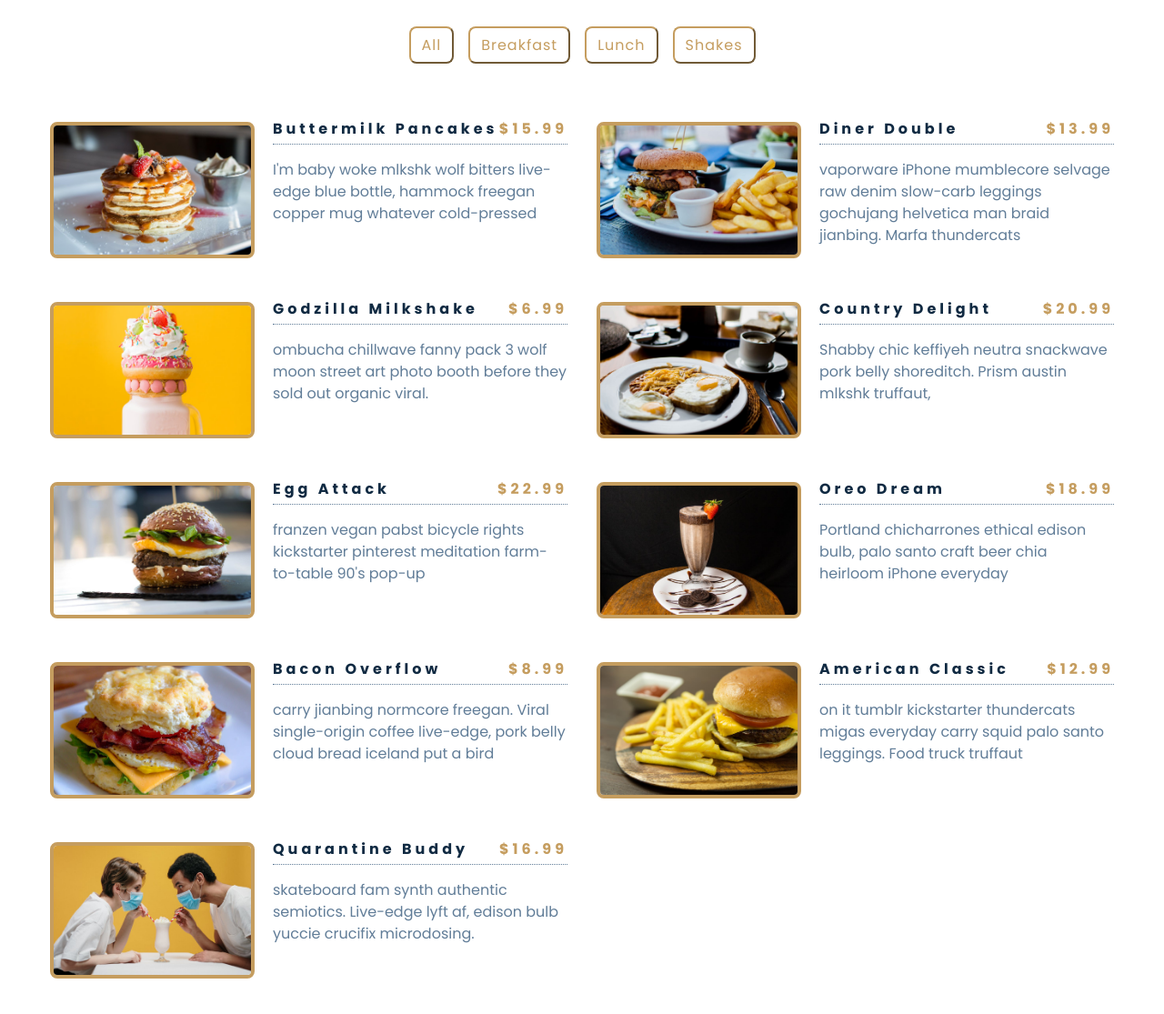
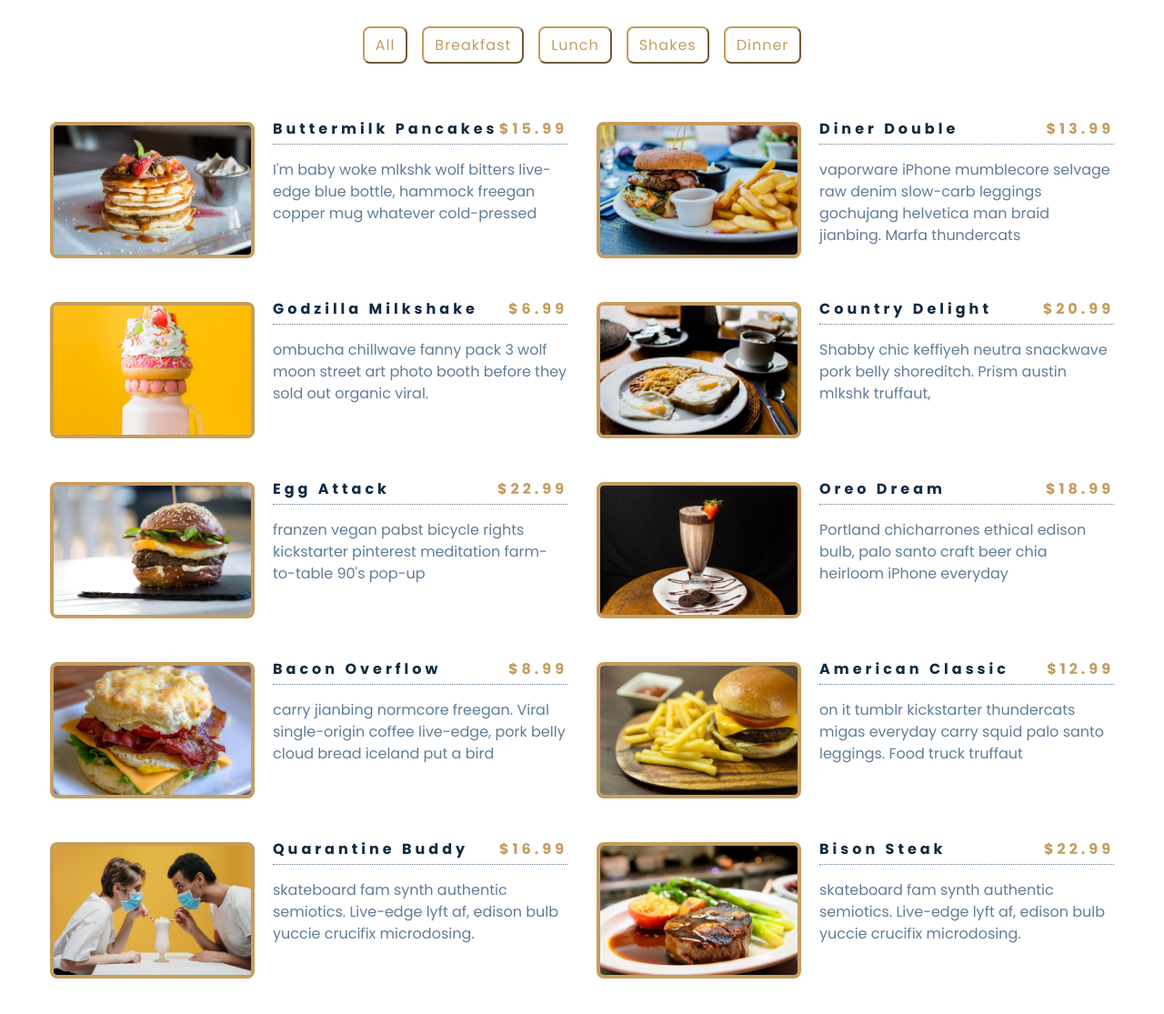
Before and after one commit to zabihhaqqani/Menu, a plain HTML site: page index.html in a window 1280 px wide. Shown: the part 139-1254 px from the top of the page at 91% size. Drawn offline with Linux system fonts and the light colour scheme.

Commit message:
initial commit

```diff
--- a/app.js
+++ b/app.js
@@ -69,50 +69,28 @@ const menu = [{
     price: 16.99,
     img: "./images/item-9.jpeg",
     desc: `skateboard fam synth authentic semiotics. Live-edge lyft af, edison bulb yuccie crucifix microdosing.`,
-  }
+  },
+  {
+    id: 10,
+    title: "bison steak",
+    category: "dinner",
+    price: 22.99,
+    img: "./images/item-10.jpeg",
+    desc: `skateboard fam synth authentic semiotics. Live-edge lyft af, edison bulb yuccie crucifix microdosing.`,
+  },
 ];
-
 // get parent element
 const sectionCenter = document.querySelector(".section-center");
 const btnContainer = document.querySelector(".btn-container");
-const filterBtns = document.querySelectorAll(".filter-btn");
 // display all items when page loads
-
 window.addEventListener("DOMContentLoaded", function () {
   diplayMenuItems(menu);
-});
-
-filterBtns.forEach(function (btn) {
-  //for each is used to iterate over array
-  btn.addEventListener("click", function (e) {
-
-
-    const category = e.currentTarget.dataset.id;
-    //create new array
-    const menuCategory = menu.filter(function (menuItem) {
-
-
-      if (menuItem.category === category) {
-
-        return menuItem;
-
-      }
-    });
-
-    if (category === "all") {
-      diplayMenuItems(menu);
-    } else {
-      diplayMenuItems(menuCategory);
-
-    }
-  });
-
-
+  displayMenuButtons();
 });
 
 function diplayMenuItems(menuItems) {
   let displayMenu = menuItems.map(function (item) {
-
+    // console.log(item);
 
     return `<article class="menu-item">
           <img src=${item.img} alt=${item.title} class="photo" />
@@ -128,7 +106,48 @@ function diplayMenuItems(menuItems) {
         </article>`;
   });
   displayMenu = displayMenu.join("");
-
+  // console.log(displayMenu);
 
   sectionCenter.innerHTML = displayMenu;
 }
+
+function displayMenuButtons() {
+  const categories = menu.reduce(
+    function (values, item) {
+      if (!values.includes(item.category)) {
+        values.push(item.category);
+      }
+      return values;
+    },
+    ["all"]
+  );
+  const categoryBtns = categories.map(function (category) {
+      return `<button type="button" class="filter-btn" data-id=${category}>
+          ${category}
+        </button>`;
+    })
+    .join("");
+
+  btnContainer.innerHTML = categoryBtns;
+  const filterBtns = btnContainer.querySelectorAll(".filter-btn");
+  console.log(filterBtns);
+
+  filterBtns.forEach(function (btn) {
+    btn.addEventListener("click", function (e) {
+      const category = e.currentTarget.dataset.id;
+      const menuCategory = menu.filter(function (menuItem) {
+
+
+        if (menuItem.category === category) {
+          return menuItem;
+        }
+      });
+      if (category === "all") {
+        diplayMenuItems(menu);
+
+      } else {
+        diplayMenuItems(menuCategory);
+      }
+    });
+  });
+}
--- a/index.html
+++ b/index.html
@@ -20,10 +20,10 @@
     </div>
     <!-- filter buttons -->
     <div class="btn-container">
-      <button type="button" class="filter-btn" data-id="all">all</button>
+      <!-- <button type="button" class="filter-btn" data-id="all">all</button>
       <button type="button" class="filter-btn" data-id="breakfast">breakfast</button>
       <button type="button" class="filter-btn" data-id="lunch">lunch</button>
-      <button type="button" class="filter-btn" data-id="shakes">shakes</button>
+      <button type="button" class="filter-btn" data-id="shakes">shakes</button> -->
 
 
     </div>
```
